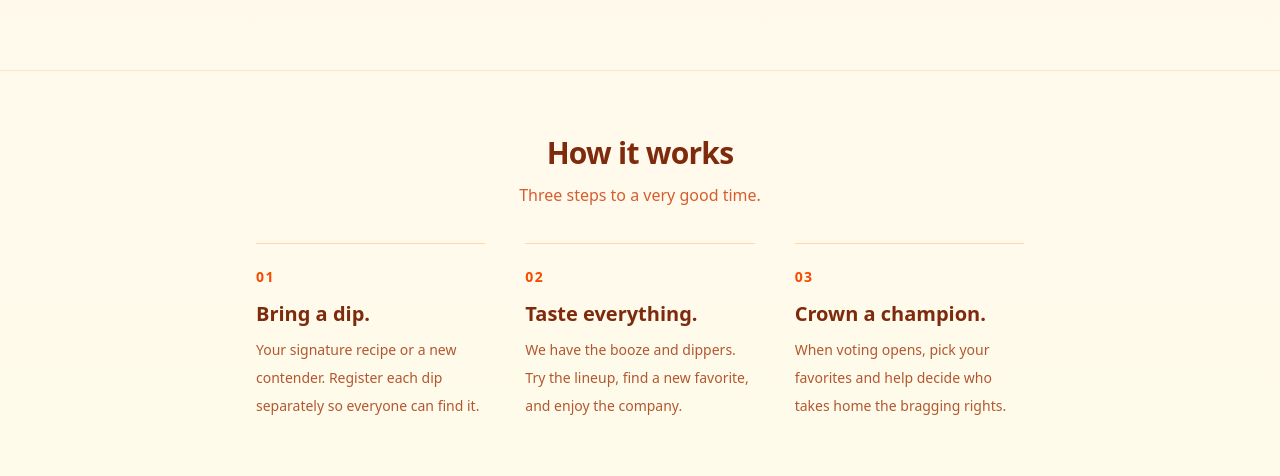
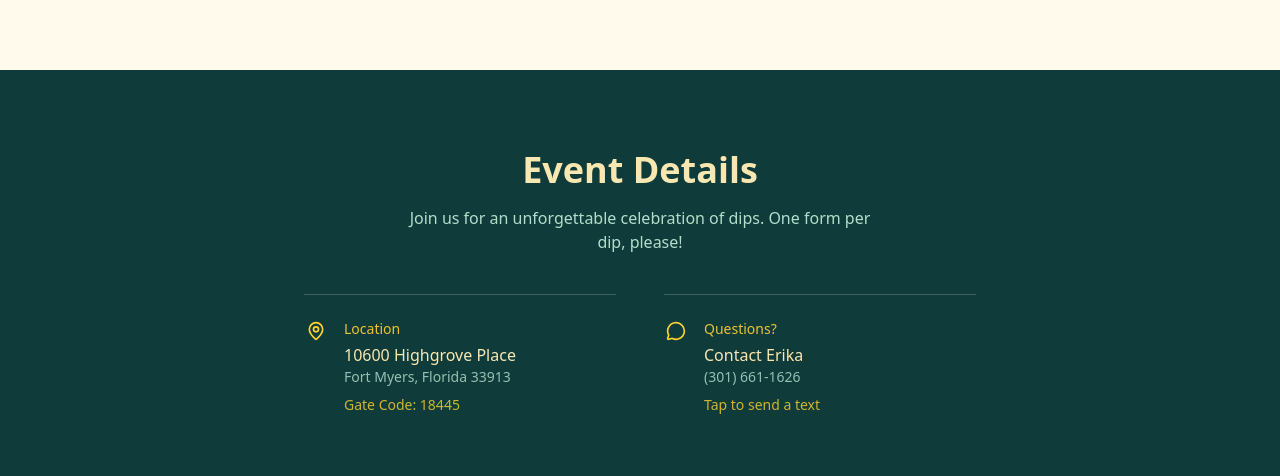
Before and after one commit to bmilici/dipsgiving, a Next.js app: page / in a window 1280 px wide. Shown: the part 476-952 px from the top of the page. Built offline with nearby package versions, Linux system fonts and the light colour scheme; no server answers; the database is empty.

Commit message:
Remove how it works section from design preview

```diff
--- a/src/app/page.tsx
+++ b/src/app/page.tsx
@@ -47,41 +47,6 @@ export default function Page() {
           >
             Register Your Dip
           </Link>
-        </div>
-      </section>
-
-      {/* How it works */}
-      <section className="border-t border-orange-200/60" aria-labelledby="how-it-works-heading">
-        <div className="mx-auto max-w-4xl px-4 py-12 sm:py-16">
-          <div className="mb-9 text-center">
-            <h2 id="how-it-works-heading" className="text-2xl font-bold tracking-tight text-orange-900 sm:text-3xl">
-              How it works
-            </h2>
-            <p className="mt-3 text-orange-700/80">Three steps to a very good time.</p>
-          </div>
-          <ol className="mx-auto grid max-w-3xl gap-8 sm:grid-cols-3 sm:gap-10">
-            <li className="border-t border-orange-200 pt-5">
-              <span aria-hidden="true" className="text-sm font-semibold tracking-widest text-orange-600">01</span>
-              <h3 className="mt-3 text-xl font-bold text-orange-900">Bring a dip.</h3>
-              <p className="mt-2 text-sm leading-7 text-orange-800/80">
-                Your signature recipe or a new contender. Register each dip separately so everyone can find it.
-              </p>
-            </li>
-            <li className="border-t border-orange-200 pt-5">
-              <span aria-hidden="true" className="text-sm font-semibold tracking-widest text-orange-600">02</span>
-              <h3 className="mt-3 text-xl font-bold text-orange-900">Taste everything.</h3>
-              <p className="mt-2 text-sm leading-7 text-orange-800/80">
-                We have the booze and dippers. Try the lineup, find a new favorite, and enjoy the company.
-              </p>
-            </li>
-            <li className="border-t border-orange-200 pt-5">
-              <span aria-hidden="true" className="text-sm font-semibold tracking-widest text-orange-600">03</span>
-              <h3 className="mt-3 text-xl font-bold text-orange-900">Crown a champion.</h3>
-              <p className="mt-2 text-sm leading-7 text-orange-800/80">
-                When voting opens, pick your favorites and help decide who takes home the bragging rights.
-              </p>
-            </li>
-          </ol>
         </div>
       </section>
 
```
